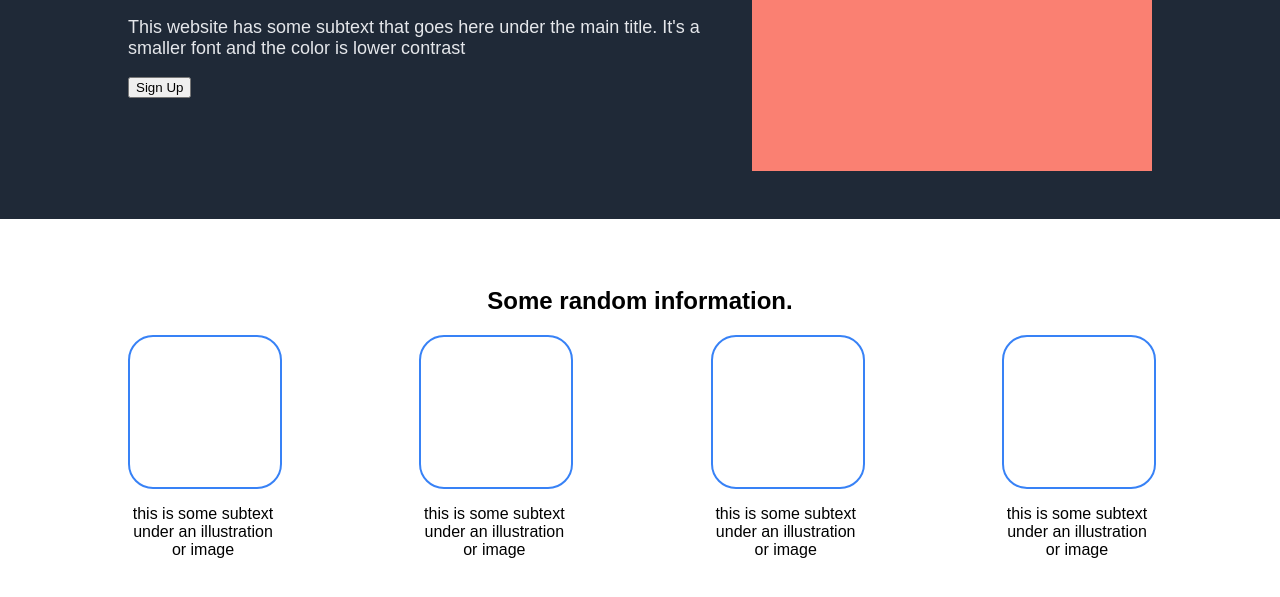
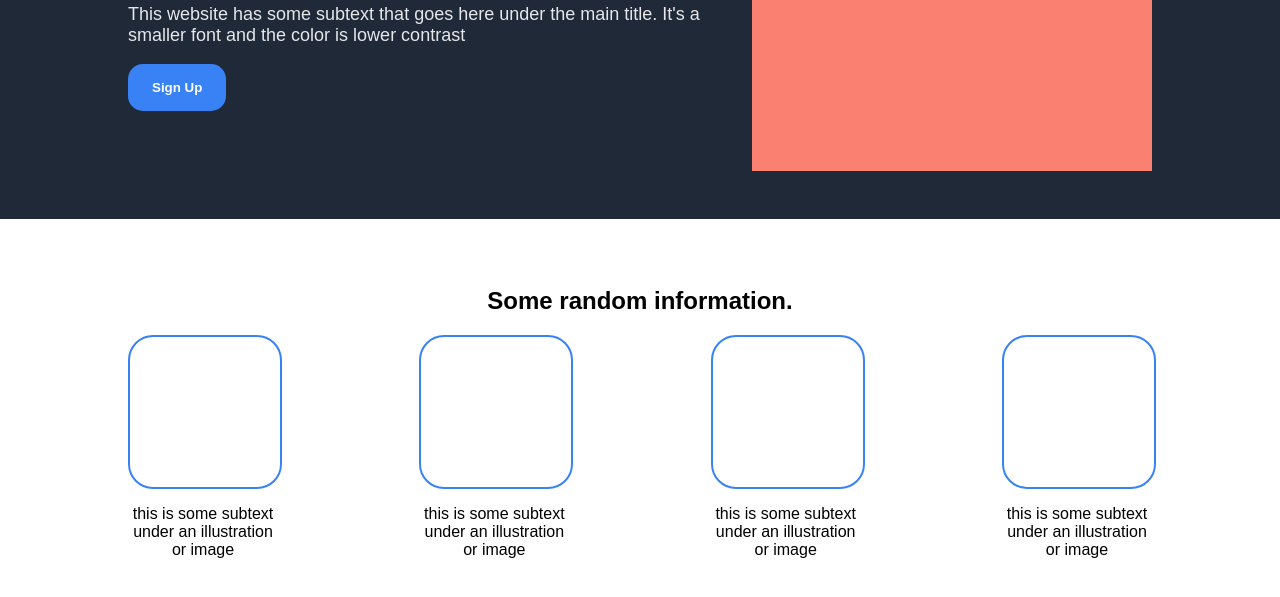
Before and after one commit to jctnarciso/odin-landingPage, a plain HTML site: page index.html in a window 1280 px wide. Shown: the part 253-850 px from the top of the page. Drawn offline with Linux system fonts and the light colour scheme.

Commit message:
Style sign up button

```diff
--- a/styles.css
+++ b/styles.css
@@ -27,6 +27,14 @@ ul {
     flex-wrap: wrap;
 }
 
+.header {
+    display: flex;
+    justify-content: space-between;
+    align-items: center;
+    flex-wrap: wrap;
+    gap: 32px;
+}
+
 .header-logo-text {
     font-size: 24px;
     color: #F0FAF8;
@@ -39,26 +47,28 @@ ul {
     text-decoration: none;
 }
 
+button {
+    background-color: #3882F6;
+    color: white;
+    border: none;
+    border-radius: 15px;
+    font-weight: bold;
+    padding: 16px 24px;
+}
+
 .img-box {
     width: 400px;
     height: 300px;
     background-color: salmon;
 }
 
-.header {
-    display: flex;
-    justify-content: space-between;
-    align-items: center;
-    flex-wrap: wrap;
-    gap: 32px;
+.header-left {
+    width: 40%;
+    flex: 1 1 auto;
 }
 
-.header-left {
-    width: 40%;
-}
-
-.header-left {
-    flex: 1 1 auto;
+.header-right {
+    margin: auto;
 }
 
 .hero-main-text {
```
